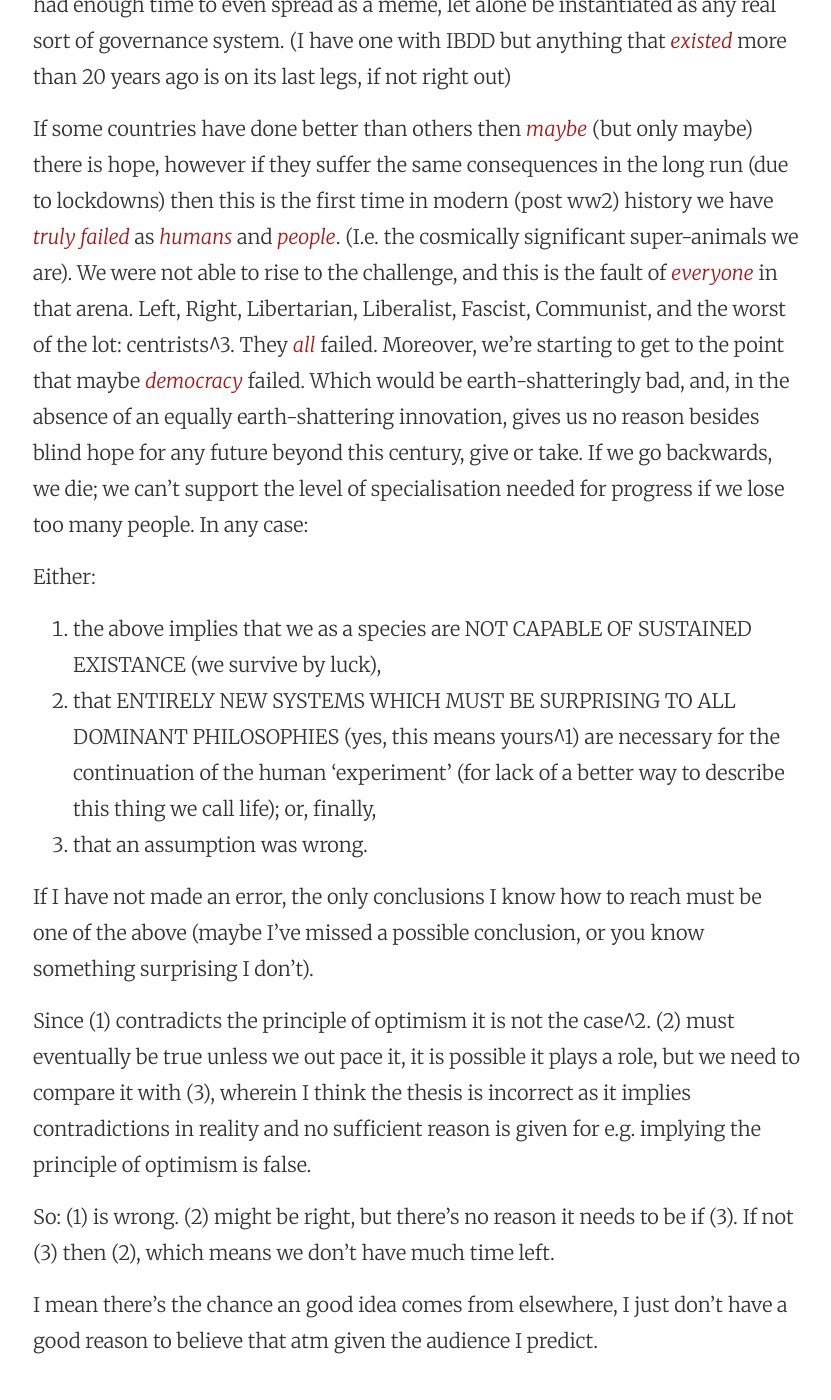
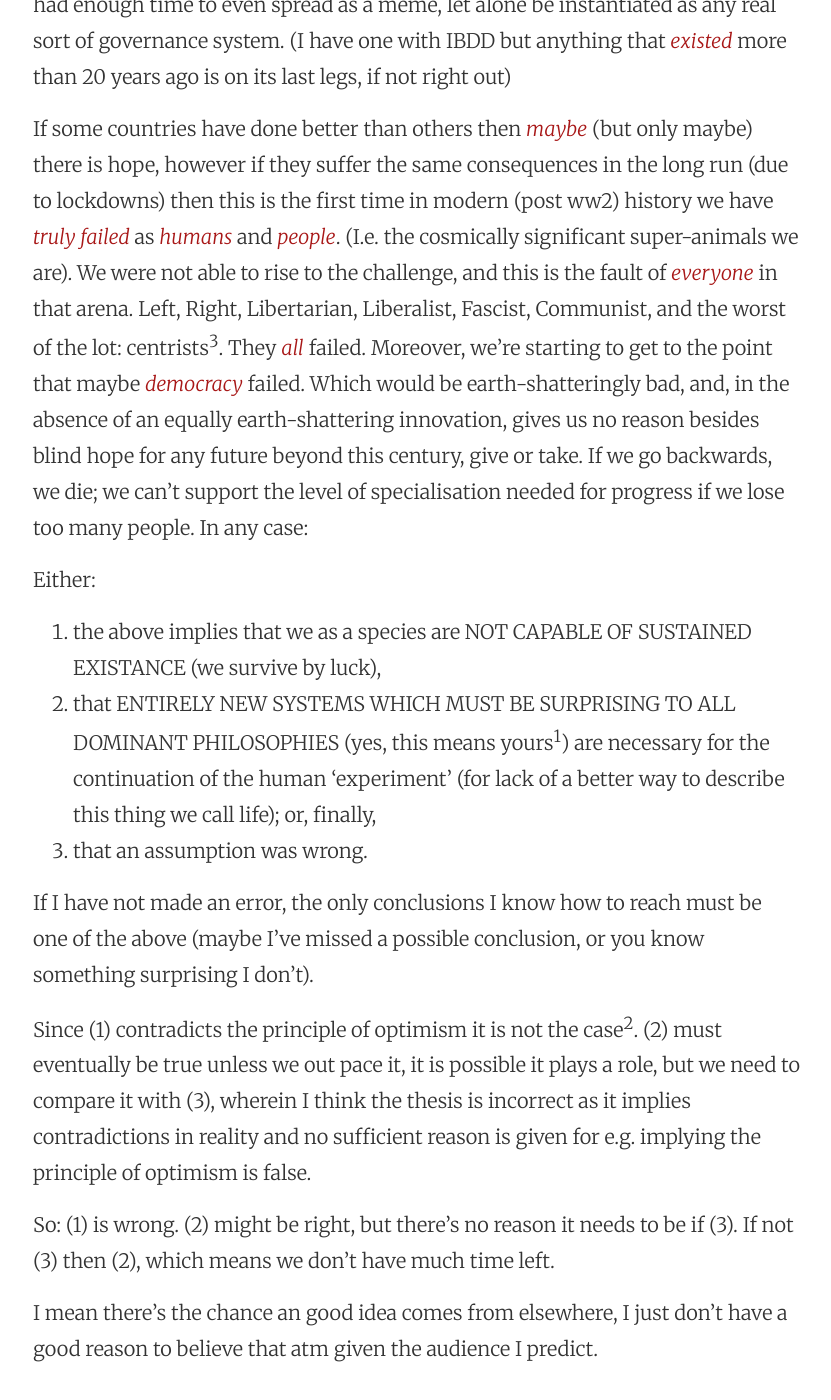
Before and after one commit to xk-io/xk-io.github.io, a Jekyll site: the page built from _posts/2020-05-31-refutation-of-lockdowns-comparably-bad-to-covid.md, in a window 1280 px wide and 1400 px high, scrolled down 1898 px. Shown: the whole window, without its empty margins (223-1054 px from the left). Built offline with Jekyll 4.4.1, drawn with Linux system fonts in a browser that asks for light colours.

```diff
--- a/_posts/2020-05-31-refutation-of-lockdowns-comparably-bad-to-covid.md
+++ b/_posts/2020-05-31-refutation-of-lockdowns-comparably-bad-to-covid.md
@@ -17,17 +17,17 @@ Refutation of "lockdowns comparably bad to coronavirus", or, if that's wrong the
 
 If lockdowns were comparably bad (i.e. similar enough) to the near-unmitigated spread of coronavirus and thus covid (similar to US continuing without the measures it's taken recently; like if they lifted them today), if lockdowns were that bad then it means whatever society we had leading up to that has failed, unequivocally. That is because: even at a pinnacle of technology, information, and at least capacity for reason, we were _UNABLE_ to devise a method of dealing with this problem that is preferable to the problem. The view that lockdowns are comparably bad MUST imply that ALL popular strategies (for societal life) were INCAPABLE of being preferred to the literal ravaging of society by something new we couldn't deal with. (Remember, you're not arguing about _one_ country, you're arguing about _all_ countries, and extreme cases that you thought supported your case have no weight here -- unless they _pointedly_ refute this conjecture. If we weren't arguing about that it'd be because there was some concrete counterexample). The only out here is literally knowledge so new it cannot have had enough time to even spread as a meme, let alone be instantiated as any real sort of governance system. (I have one with IBDD but anything that _existed_ more than 20 years ago is on its last legs, if not right out)
 
-If some countries have done better than others then _maybe_ (but only maybe) there is hope, however if they suffer the same consequences in the long run (due to lockdowns) then this is the first time in modern (post ww2) history we have _truly failed_ as _humans_ and _people_. (I.e. the cosmically significant super-animals we are). We were not able to rise to the challenge, and this is the fault of _everyone_ in that arena. Left, Right, Libertarian, Liberalist, Fascist, Communist, and the worst of the lot: centrists^3. They _all_ failed. Moreover, we're starting to get to the point that maybe _democracy_ failed. Which would be earth-shatteringly bad, and, in the absence of an equally earth-shattering innovation, gives us no reason besides blind hope for any future beyond this century, give or take. If we go backwards, we die; we can't support the level of specialisation needed for progress if we lose too many people. In any case:
+If some countries have done better than others then _maybe_ (but only maybe) there is hope, however if they suffer the same consequences in the long run (due to lockdowns) then this is the first time in modern (post ww2) history we have _truly failed_ as _humans_ and _people_. (I.e. the cosmically significant super-animals we are). We were not able to rise to the challenge, and this is the fault of _everyone_ in that arena. Left, Right, Libertarian, Liberalist, Fascist, Communist, and the worst of the lot: centrists<sup>3</sup>. They _all_ failed. Moreover, we're starting to get to the point that maybe _democracy_ failed. Which would be earth-shatteringly bad, and, in the absence of an equally earth-shattering innovation, gives us no reason besides blind hope for any future beyond this century, give or take. If we go backwards, we die; we can't support the level of specialisation needed for progress if we lose too many people. In any case:
 
 Either:
 
 1. the above implies that we as a species are NOT CAPABLE OF SUSTAINED EXISTANCE (we survive by luck),
-2. that ENTIRELY NEW SYSTEMS WHICH MUST BE SURPRISING TO ALL DOMINANT PHILOSOPHIES (yes, this means yours^1) are necessary for the continuation of the human 'experiment' (for lack of a better way to describe this thing we call life); or, finally,
+2. that ENTIRELY NEW SYSTEMS WHICH MUST BE SURPRISING TO ALL DOMINANT PHILOSOPHIES (yes, this means yours<sup>1</sup>) are necessary for the continuation of the human 'experiment' (for lack of a better way to describe this thing we call life); or, finally,
 3. that an assumption was wrong.
 
 If I have not made an error, the only conclusions I know how to reach must be one of the above (maybe I've missed a possible conclusion, or you know something surprising I don’t).
 
-Since (1) contradicts the principle of optimism it is not the case^2. (2) must eventually be true unless we out pace it, it is possible it plays a role, but we need to compare it with (3), wherein I think the thesis is incorrect as it implies contradictions in reality and no sufficient reason is given for e.g. implying the principle of optimism is false.
+Since (1) contradicts the principle of optimism it is not the case<sup>2</sup>. (2) must eventually be true unless we out pace it, it is possible it plays a role, but we need to compare it with (3), wherein I think the thesis is incorrect as it implies contradictions in reality and no sufficient reason is given for e.g. implying the principle of optimism is false.
 
 So: (1) is wrong. (2) might be right, but there's no reason it needs to be if (3). If not (3) then (2), which means we don't have much time left.
 
```
